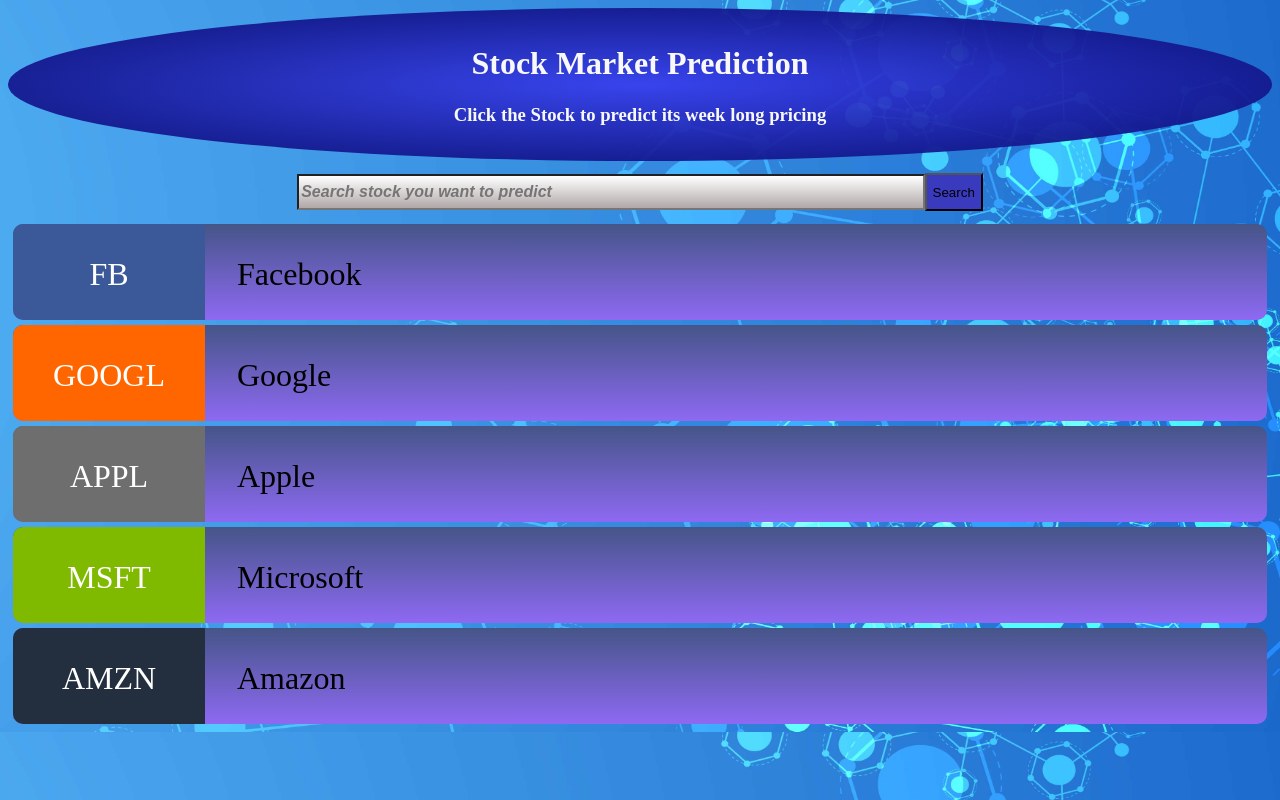
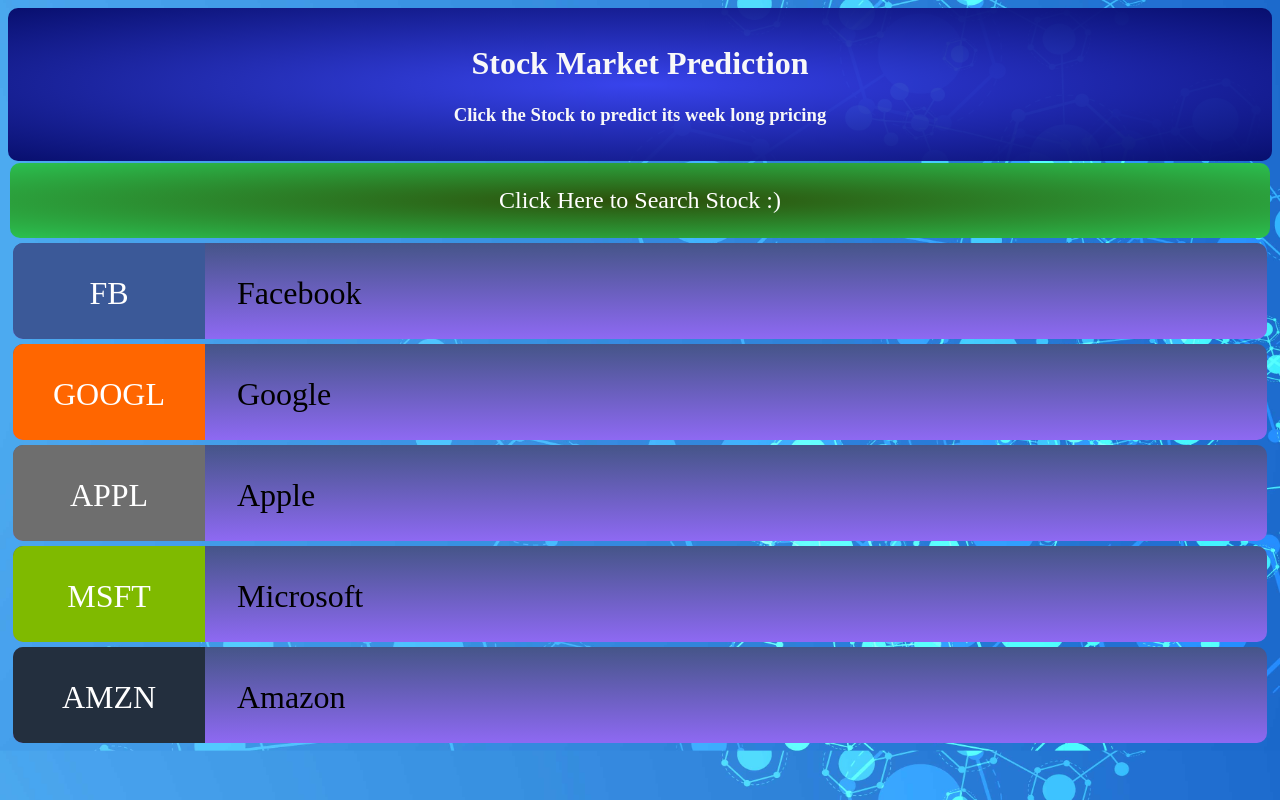
Before and after one commit to shahiddhariwala/StockPricePrediction, an Angular app: page / in a window 1280 px wide. Built offline with nearby package versions, Linux system fonts and the light colour scheme.

Commit message:
Added Search Route with Style

```diff
--- a/src/app/app-routing.module.ts
+++ b/src/app/app-routing.module.ts
@@ -4,8 +4,8 @@
 import {InputComponent} from './input/input.component';
 import {StockSelectorComponent} from './stock-selector/stock-selector.component';
 const routes : Routes =[
-  {path:'',component : InputComponent},
-  {path:'seeStock',component: StockSelectorComponent}
+  {path:'searchStock',component : InputComponent},
+  {path:'',component: StockSelectorComponent}
 ];
 @NgModule({
   imports: [
--- a/src/app/app.component.css
+++ b/src/app/app.component.css
@@ -4,5 +4,5 @@
     color : #f8f8f8;
     background-image: radial-gradient(rgba(57, 53, 240, 0.822),rgb(8, 15, 110));
     padding: 1em;
-    border-radius: 70% 70%;
+    border-radius: 10px 10px 10px 10px;
 }
--- a/src/app/app.component.html
+++ b/src/app/app.component.html
@@ -9,8 +9,9 @@
     Click the Stock to predict its week long pricing
   </h3>
 </div>
-<app-input></app-input>
-<app-stock-selector></app-stock-selector>
+<!-- <app-input></app-input>
+<app-stock-selector></app-stock-selector> -->
+<router-outlet></router-outlet>
 
 
 </div>
--- a/src/app/stock-selector/stock-selector.component.html
+++ b/src/app/stock-selector/stock-selector.component.html
@@ -1,4 +1,15 @@
-
+<a id='searchStocky' href="/searchStock" style="background: #0BB76C;
+display: block;
+font-size: 1.5em;
+padding: 1em;
+text-align: center;
+text-decoration: none;
+color:#fff;
+border-radius: 10px 10px 10px 10px;
+background-image: radial-gradient(rgb(44, 80, 10),rgba(63, 199, 63, 0.61));
+margin: 2px;" >
+  Click Here to Search Stock :)
+</a>
 <div class="stocks">
   <div class="stock" *ngFor = "let stock of stocks">
     <span class="stockInit" [style.backgroundColor] = "stock.stockColor">{{stock.stockInit}}</span>
```
Also changed, not shown: src/app/input/input.component.html (line endings or trailing spaces), src/app/stock-selector/stock-selector.component.css (line endings or trailing spaces).
